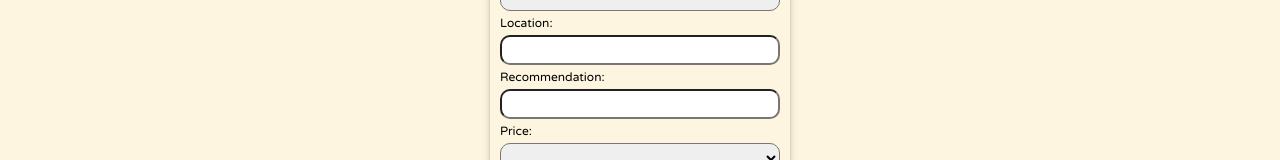
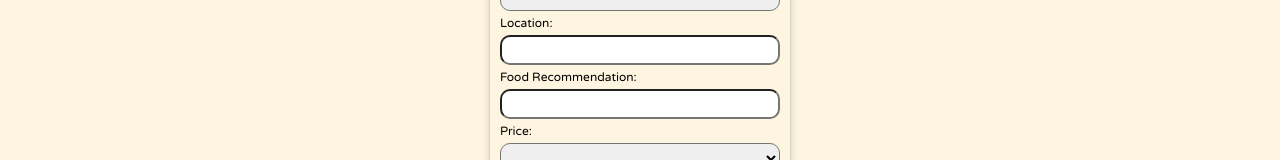
Before and after one commit to Vann-Calhoune/what-2-eat-client, a React (Create React App) app: page / in a window 1280 px wide. Shown: the part 390-550 px from the top of the page. Built offline with nearby package versions, Linux system fonts and the light colour scheme; no server answers.

Commit message:
form changes

```diff
--- a/src/components/FoodForm.js
+++ b/src/components/FoodForm.js
@@ -100,7 +100,7 @@ function FoodForm({ setFoodArray, foodArray}) {
         <input value={location} type='text' onChange={(e) => {
             setLocation(e.target.value);
         }}></input>
-        <label>Recommendation:</label>
+        <label>Food Recommendation:</label>
         <input value={recommendation} type='text' onChange={(e) => {
             setRecommendation(e.target.value);
         }}></input>
--- a/src/components/FoodList.js
+++ b/src/components/FoodList.js
@@ -33,7 +33,6 @@ padding: 15px;
 border-radius: 10px;
 background-color: white;
 width: 300px;
-height: 275px;
 gap: 10px;
 
 `
@@ -96,7 +95,7 @@ function FoodList({setFoodArray , foodArray}) {
                         </TopDiv>
                         <p>Type: {val.type}</p>
                         <p>Location: {val.location}</p>
-                        <p>Recommendation: {val.recommendation}</p>
+                        <p>Food Recommendation: {val.recommendation}</p>
                         <p>Price: {val.price}</p>
                         <p>Rating: {val.rating}</p>
                         <p>Comments: {val.comments}</p>
```
